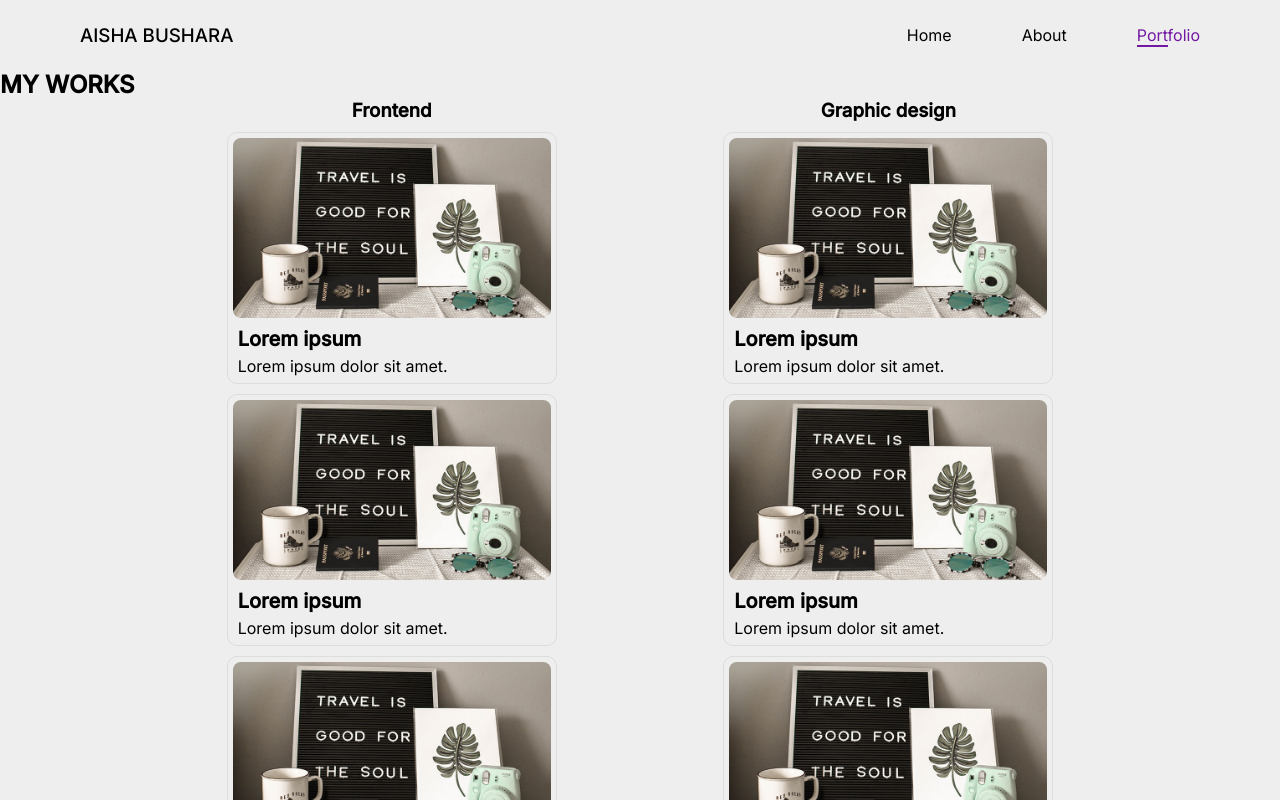
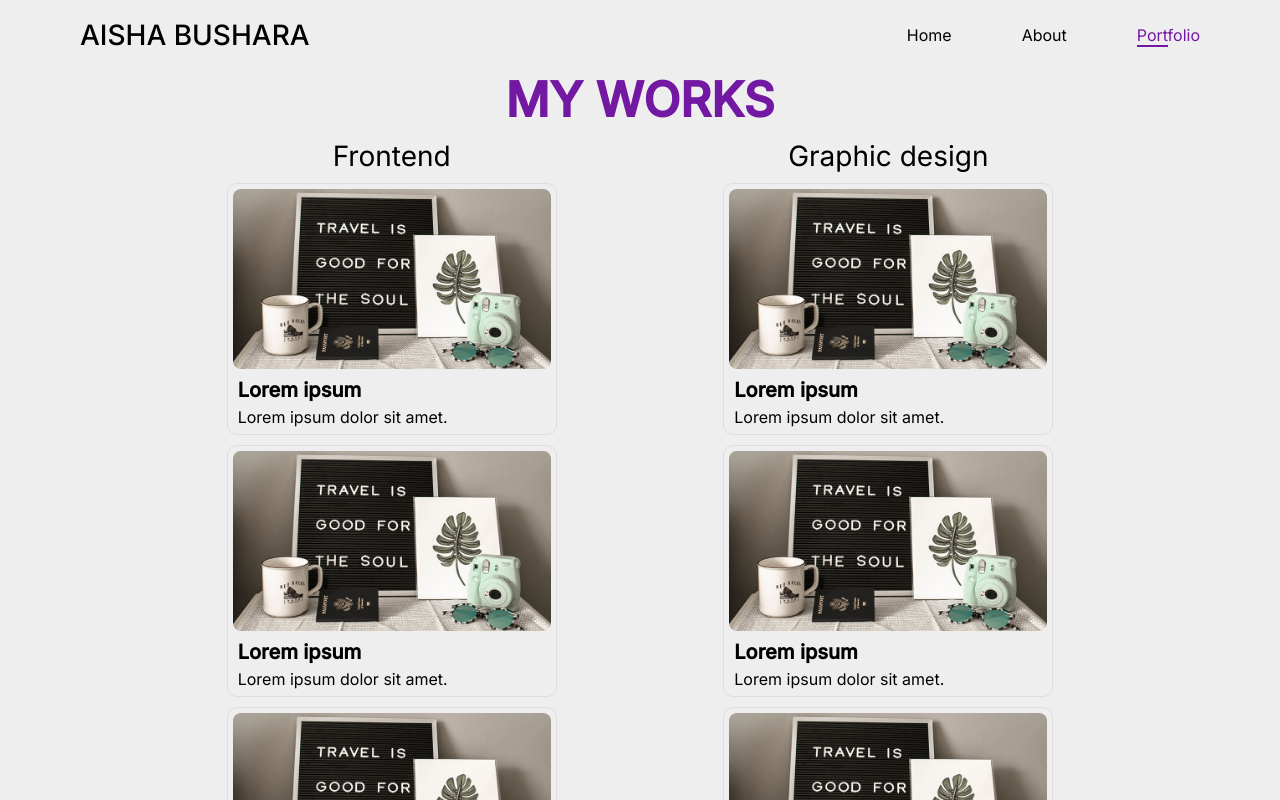
Before and after one commit to busharaA/graphic-design-portfolio, a React (Vite) app: page /portfolio in a window 1280 px wide. Shown: the top 800 px of the page. Built offline with nearby package versions, Linux system fonts and the light colour scheme.

Commit message:
Modified UI design, implemented semantic HTML

```diff
--- a/src/assets/styles/scss/base/_reset.scss
+++ b/src/assets/styles/scss/base/_reset.scss
@@ -7,5 +7,6 @@
 }
 
 body {
-    overflow: hidden;
+    width: 100vw;
+    overflow-x: hidden;
 }
--- a/src/assets/styles/scss/base/_typography.scss
+++ b/src/assets/styles/scss/base/_typography.scss
@@ -1,5 +1,18 @@
+@use "../abstracts/variables" as *;
 @import url('https://fonts.googleapis.com/css2?family=Inter:wght@300;400;500&display=swap');
 
 body {
     font-family: 'Inter', sans-serif;
 }
+
+h2 {
+    text-align: center;
+    padding-bottom: 10px;
+    font-size: 48px;
+    color: $purple;
+}
+
+h3 {
+    font-size: 28px;
+    font-weight: 400;
+}
--- a/src/assets/styles/scss/pages/_about.scss
+++ b/src/assets/styles/scss/pages/_about.scss
@@ -3,13 +3,6 @@
 .about {
     width: 600px;
     margin: 20px auto;
-
-    h2 {
-        text-align: center;
-        padding-bottom: 10px;
-        font-size: 48px;
-        color: $purple;
-    }
 
     p {
         margin-top: 10px;
--- a/src/assets/styles/scss/pages/_home.scss
+++ b/src/assets/styles/scss/pages/_home.scss
@@ -16,11 +16,6 @@
             span {
                 color: $purple;
             }
-        }
-
-        h3 {
-            font-size: 28px;
-            font-weight: 400;
         }
     }
 
--- a/src/components/Navbar.tsx
+++ b/src/components/Navbar.tsx
@@ -4,7 +4,7 @@ const Navbar = () => {
 	const location = useLocation();
 
 	return (
-		<nav className="navbar">
+		<header className="navbar">
 			<div className="logo">
 				<h3>AISHA BUSHARA</h3>
 			</div>
@@ -19,7 +19,7 @@ const Navbar = () => {
 					<Link to={"/portfolio"} className={`nav-item__link ${location.pathname === "/portfolio" ? "current" : ""}`}>Portfolio</Link>
 				</li>
 			</ul>
-		</nav>
+		</header>
 	);
 };
 
```
